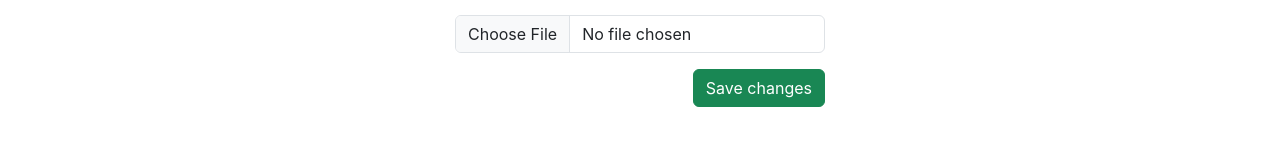
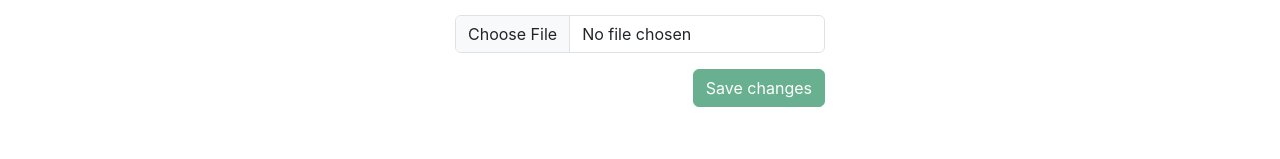
Before and after one commit to travisdk/build_production_ready_react, a React (Create React App) app: page / in a window 1280 px wide. Both pictures are taken after typing "Sample" into the empty fields and a click on the button "Add". Shown: the part 151-310 px from the top of the page. Built offline with nearby package versions, Linux system fonts and the light colour scheme.

Commit message:
Uploadform done

```diff
--- a/src/App.js
+++ b/src/App.js
@@ -19,6 +19,7 @@ const photos = [
 ];
 
 function App() {
+  const [count, setCount] = useState(0);
   const [inputs, setInputs] = useState({ title: null, file: null, path: null });
   const [items, setItems] = useState(photos);
   const [isCollapsed, collapse] = useState(false);
@@ -33,6 +34,8 @@ function App() {
   const handleOnSubmit = (e) => {
     e.preventDefault();
     setItems([inputs.path, ...items]);
+    setInputs({ title: null, file: null, path: null });
+    collapse(false);
   };
 
   const toggle = () => {
@@ -40,7 +43,7 @@ function App() {
   };
 
   useEffect(() => {
-    console.log("hello mount");
+    setCount(`you have ${items.length} image${items.length > 1 ? "s" : ""}`);
   }, [items]);
 
   return (
@@ -50,8 +53,9 @@ function App() {
           {isCollapsed ? "Close" : "Add"}
         </button>
         <div className="clearfix mb-4">
-          <UploadForm isVisible={isCollapsed} onChange={handleOnChange} onSubmit={handleOnSubmit} />
+          <UploadForm isVisible={isCollapsed} onChange={handleOnChange} onSubmit={handleOnSubmit} inputs={inputs} />
         </div>
+        {count}
         <h1>Gallery</h1>
 
         <Navbar />
--- /dev/null
+++ b/src/components/Preview.js
@@ -0,0 +1,15 @@
+const Preview = ({ path }) => {
+  return (
+    path && (
+      <div
+        className="rounded p-1 m-5"
+        style={{
+          width: "30%",
+          height: "300px",
+          backgroundImage: `url(${path}`,
+          backgroundSize: "cover",
+        }}></div>
+    )
+  );
+};
+export default Preview;
--- a/src/components/UploadForm.js
+++ b/src/components/UploadForm.js
@@ -1,9 +1,15 @@
-const UploadForm = ({ isVisible, onChange, onSubmit }) => {
+import { useMemo } from "react";
+import Preview from "./Preview";
+const UploadForm = ({ inputs, isVisible, onChange, onSubmit }) => {
+  const isDisabled = useMemo(() => !!Object.values(inputs).some((input) => !input), [inputs]);
+
   return (
     isVisible && (
       <>
         <p className="display-6 text-center mb-3">Upload Stock Image</p>
+
         <div className="mb-5 d-flex align-items-center justify-content-center">
+          <Preview path={inputs.path} />
           <form className="mb-2" style={{ textAlign: "left" }} onSubmit={onSubmit}>
             <div className="mb-3">
               <input type="text" className="form-control" name="title" placeholder="title" aria-describedby="text" onChange={onChange} />
@@ -11,7 +17,7 @@ const UploadForm = ({ isVisible, onChange, onSubmit }) => {
             <div className="mb-3">
               <input type="file" className="form-control" name="file" onChange={onChange} />
             </div>
-            <button type="submit" className="btn btn-success float-end">
+            <button disabled={isDisabled} type="submit" className="btn btn-success float-end">
               Save changes
             </button>
           </form>
```
Also changed, not shown: 1 other file (tests, documents, lock files or other folders).
